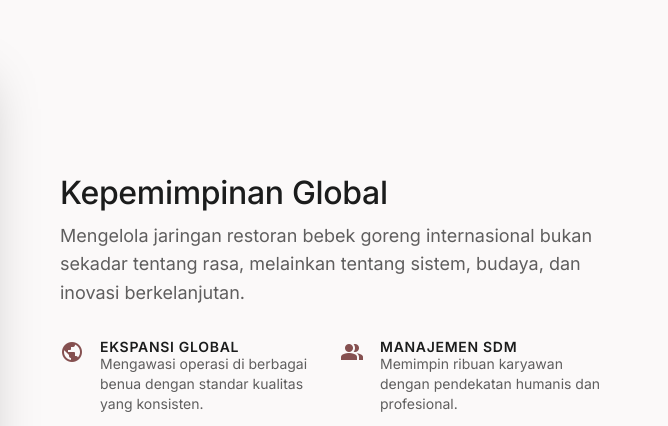
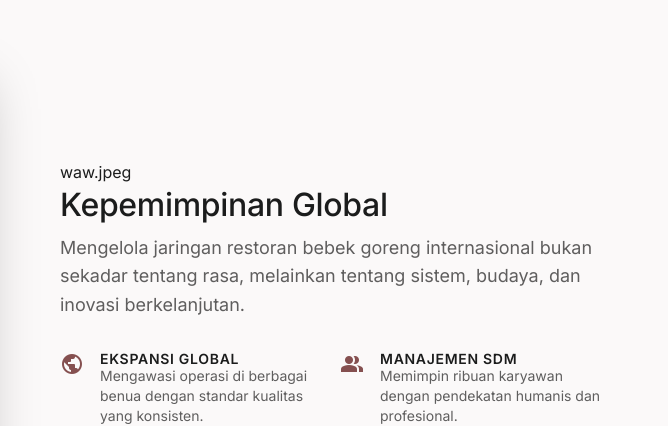
Before and after one commit to bebekfried/web-portofolio-1, a plain HTML site: page index.html in a window 1280 px wide. Shown: the part 1391-1817 px from the top of the page, 612-1280 px from the left. Drawn offline with nearby package versions, Linux system fonts and the light colour scheme.

Commit message:
GANTI WAW

```diff
--- a/index.html
+++ b/index.html
@@ -226,7 +226,7 @@
 </div>
 </div>
 <div class="space-y-stack-lg">
-<div>
+<div>waw.jpeg
 <h2 class="font-headline-md text-headline-md text-on-background mb-stack-sm">Kepemimpinan Global</h2>
 <p class="font-body-lg text-body-lg text-secondary">Mengelola jaringan restoran bebek goreng internasional bukan sekadar tentang rasa, melainkan tentang sistem, budaya, dan inovasi berkelanjutan.</p>
 </div>
```
Also changed, not shown: waw.jpeg (added).
